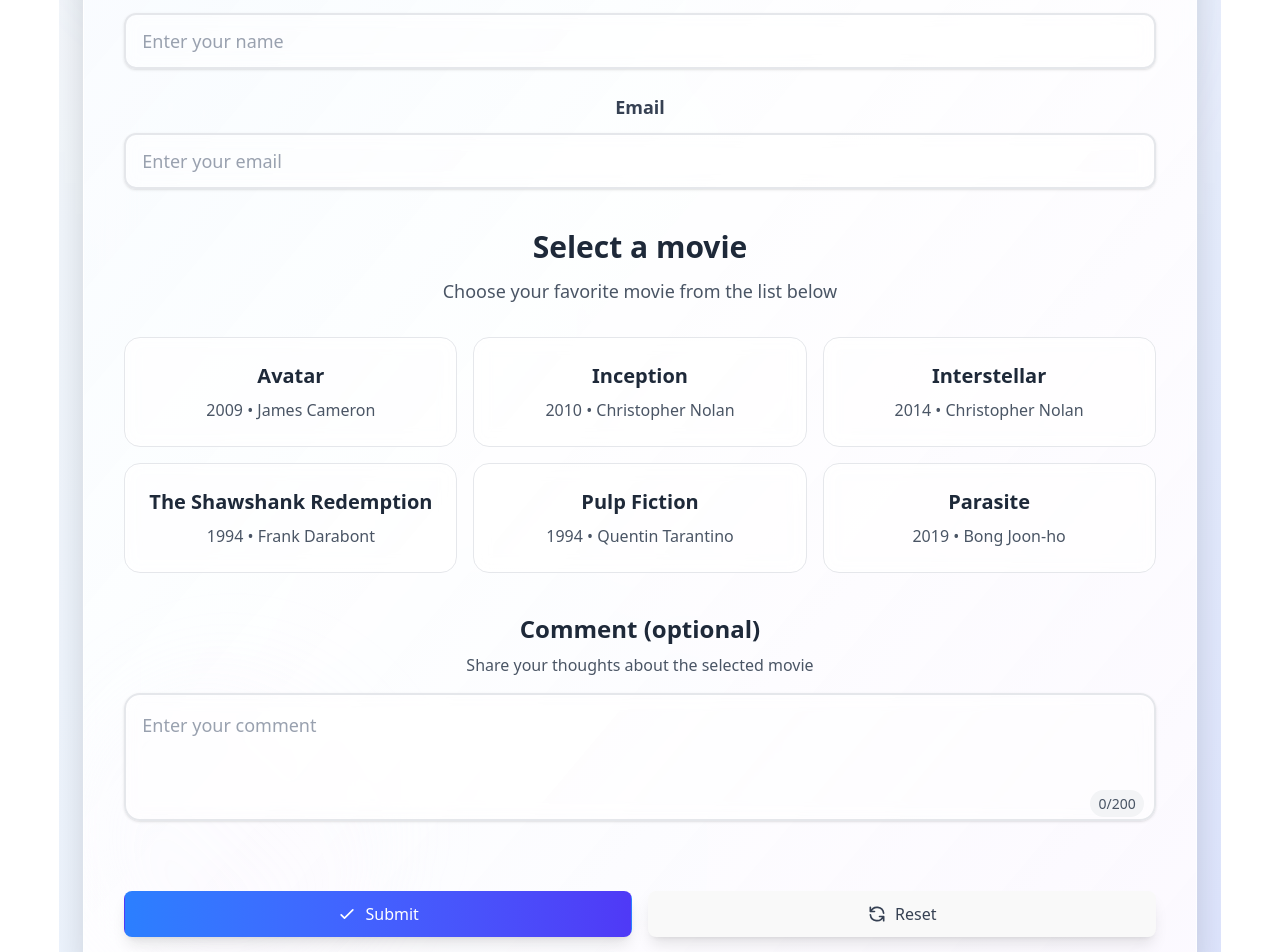
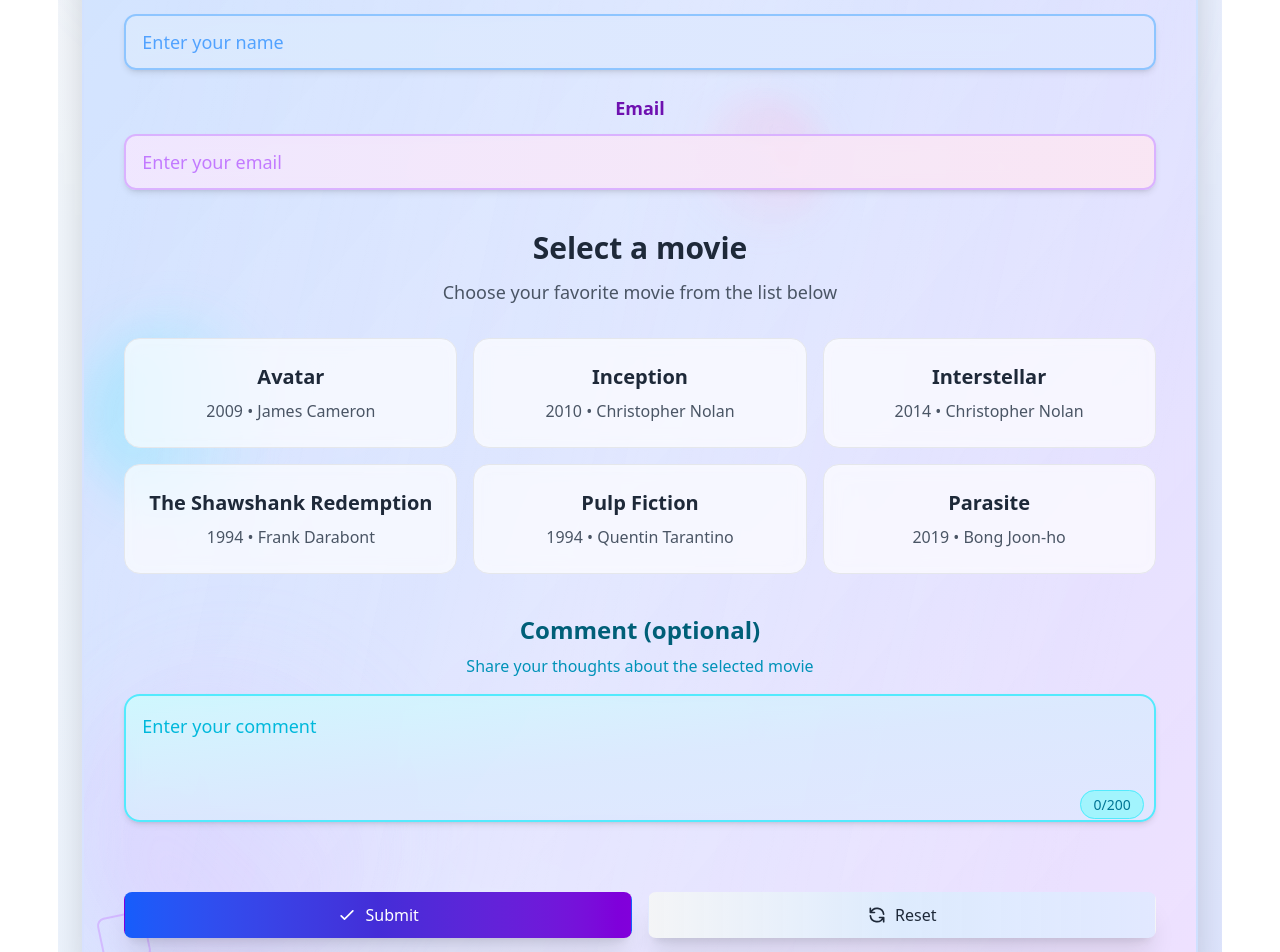
Before and after one commit to leoshingkung1122/Movie-Researching, a React (Vite) app: page / in a window 1280 px wide. Shown: the part 400-1352 px from the top of the page. Built offline with nearby package versions, Linux system fonts and the light colour scheme.

Commit message:
feat: enhance styling and visual elements across form components for improved user engagement

```diff
--- a/src/components/FormContainer.jsx
+++ b/src/components/FormContainer.jsx
@@ -1,10 +1,21 @@
 function FormContainer({ children }) {
   return (
-    <div className="bg-white/90 backdrop-blur-xl rounded-3xl shadow-2xl p-10 border border-white/30 relative overflow-hidden">
-      {/* Form background pattern */}
-      <div className="absolute inset-0 bg-gradient-to-br from-blue-50/50 via-transparent to-purple-50/50"></div>
-      <div className="absolute top-0 right-0 w-64 h-64 bg-gradient-to-br from-blue-100/20 to-transparent rounded-full blur-2xl"></div>
-      <div className="absolute bottom-0 left-0 w-80 h-80 bg-gradient-to-tr from-purple-100/20 to-transparent rounded-full blur-2xl"></div>
+    <div className="bg-gradient-to-br from-blue-100/95 via-indigo-100/90 to-purple-100/95 backdrop-blur-xl rounded-3xl shadow-2xl p-10 border-2 border-blue-200/50 relative overflow-hidden">
+      {/* Enhanced Form background pattern */}
+      <div className="absolute inset-0 bg-gradient-to-br from-blue-200/40 via-indigo-200/30 to-purple-200/40"></div>
+
+      {/* Multiple gradient circles for depth */}
+      <div className="absolute top-0 right-0 w-64 h-64 bg-gradient-to-br from-blue-300/40 to-transparent rounded-full blur-2xl"></div>
+      <div className="absolute bottom-0 left-0 w-80 h-80 bg-gradient-to-tr from-purple-300/40 to-transparent rounded-full blur-2xl"></div>
+      <div className="absolute top-1/2 left-0 w-48 h-48 bg-gradient-to-r from-cyan-300/35 to-transparent rounded-full blur-xl"></div>
+      <div className="absolute top-1/3 right-1/3 w-32 h-32 bg-gradient-to-bl from-pink-300/35 to-transparent rounded-full blur-lg"></div>
+
+      {/* Subtle geometric patterns */}
+      <div className="absolute top-4 right-4 w-16 h-16 border-2 border-blue-400/40 rounded-lg rotate-12"></div>
+      <div className="absolute bottom-4 left-4 w-12 h-12 border-2 border-purple-400/40 rounded-lg -rotate-12"></div>
+
+      {/* Animated shimmer effect */}
+      <div className="absolute inset-0 bg-gradient-to-r from-transparent via-white/20 to-transparent transform -skew-x-12 animate-pulse"></div>
 
       {/* Content */}
       <div className="relative z-10">
--- a/src/components/FormInput.jsx
+++ b/src/components/FormInput.jsx
@@ -5,7 +5,7 @@
         <div className="space-y-6">
             {/* Name Input */}
             <div className="group">
-                <label htmlFor="name" className="block text-lg font-semibold text-gray-700 mb-3 group-focus-within:text-blue-600 transition-colors duration-200">
+                <label htmlFor="name" className="block text-lg font-semibold text-blue-800 mb-3 group-focus-within:text-blue-600 transition-colors duration-200">
                     Name
                 </label>
                 <div className="relative">
@@ -14,17 +14,18 @@
                         id="name"
                         name="name"
                         placeholder="Enter your name"
-                        className="w-full px-4 py-3 text-lg border-2 border-gray-200 rounded-xl bg-white/50 backdrop-blur-sm
-                                 hover:border-blue-300 focus:border-blue-500 focus:ring-4 focus:ring-blue-100
-                                 focus:outline-none transition-all duration-300 shadow-sm hover:shadow-md
-                                 placeholder-gray-400"
+                        className="w-full px-4 py-3 text-lg border-2 border-blue-300 rounded-xl
+                                 bg-gradient-to-r from-blue-100/90 to-indigo-100/90 backdrop-blur-sm
+                                 hover:border-blue-400 focus:border-blue-600 focus:ring-4 focus:ring-blue-200
+                                 focus:outline-none transition-all duration-300 shadow-md hover:shadow-lg
+                                 placeholder-blue-400 text-blue-900 font-medium"
                         value={name}
                         onChange={(e) => setName(e.target.value)}
                     />
-                    <div className="absolute inset-0 rounded-xl bg-gradient-to-r from-blue-500/0 to-indigo-500/0 group-hover:from-blue-500/5 group-hover:to-indigo-500/5 transition-all duration-300 pointer-events-none"></div>
+                    <div className="absolute inset-0 rounded-xl bg-gradient-to-r from-blue-500/0 to-indigo-500/0 group-hover:from-blue-500/10 group-hover:to-indigo-500/10 transition-all duration-300 pointer-events-none"></div>
                 </div>
                 {errors.name && (
-                    <p className="mt-2 text-red-500 text-sm flex items-center gap-2">
+                    <p className="mt-2 text-red-600 text-sm flex items-center gap-2 font-medium">
                         <svg className="w-4 h-4" fill="currentColor" viewBox="0 0 20 20">
                             <path fillRule="evenodd" d="M18 10a8 8 0 11-16 0 8 8 0 0116 0zm-7 4a1 1 0 11-2 0 1 1 0 012 0zm-1-9a1 1 0 00-1 1v4a1 1 0 102 0V6a1 1 0 00-1-1z" clipRule="evenodd" />
                         </svg>
@@ -35,7 +36,7 @@
 
             {/* Email Input */}
             <div className="group">
-                <label htmlFor="email" className="block text-lg font-semibold text-gray-700 mb-3 group-focus-within:text-blue-600 transition-colors duration-200">
+                <label htmlFor="email" className="block text-lg font-semibold text-purple-800 mb-3 group-focus-within:text-purple-600 transition-colors duration-200">
                     Email
                 </label>
                 <div className="relative">
@@ -44,17 +45,18 @@
                         id="email"
                         name="email"
                         placeholder="Enter your email"
-                        className="w-full px-4 py-3 text-lg border-2 border-gray-200 rounded-xl bg-white/50 backdrop-blur-sm
-                                 hover:border-blue-300 focus:border-blue-500 focus:ring-4 focus:ring-blue-100
-                                 focus:outline-none transition-all duration-300 shadow-sm hover:shadow-md
-                                 placeholder-gray-400"
+                        className="w-full px-4 py-3 text-lg border-2 border-purple-300 rounded-xl
+                                 bg-gradient-to-r from-purple-100/90 to-pink-100/90 backdrop-blur-sm
+                                 hover:border-purple-400 focus:border-purple-600 focus:ring-4 focus:ring-purple-200
+                                 focus:outline-none transition-all duration-300 shadow-md hover:shadow-lg
+                                 placeholder-purple-400 text-purple-900 font-medium"
                         value={email}
                         onChange={(e) => setEmail(e.target.value)}
                     />
-                    <div className="absolute inset-0 rounded-xl bg-gradient-to-r from-purple-500/0 to-pink-500/0 group-hover:from-purple-500/5 group-hover:to-pink-500/5 transition-all duration-300 pointer-events-none"></div>
+                    <div className="absolute inset-0 rounded-xl bg-gradient-to-r from-purple-500/0 to-pink-500/0 group-hover:from-purple-500/10 group-hover:to-pink-500/10 transition-all duration-300 pointer-events-none"></div>
                 </div>
                 {errors.email && (
-                    <p className="mt-2 text-red-500 text-sm flex items-center gap-2">
+                    <p className="mt-2 text-red-600 text-sm flex items-center gap-2 font-medium">
                         <svg className="w-4 h-4" fill="currentColor" viewBox="0 0 20 20">
                             <path fillRule="evenodd" d="M18 10a8 8 0 11-16 0 8 8 0 0116 0zm-7 4a1 1 0 11-2 0 1 1 0 012 0zm-1-9a1 1 0 00-1 1v4a1 1 0 102 0V6a1 1 0 00-1-1z" clipRule="evenodd" />
                         </svg>
--- a/src/components/comment.jsx
+++ b/src/components/comment.jsx
@@ -7,8 +7,8 @@
     return (
         <div className="space-y-4">
             <div className="text-center">
-                <h3 className="text-2xl font-bold text-gray-800 mb-2">Comment (optional)</h3>
-                <p className="text-gray-600">Share your thoughts about the selected movie</p>
+                <h3 className="text-2xl font-bold text-cyan-800 mb-2">Comment (optional)</h3>
+                <p className="text-cyan-600 font-medium">Share your thoughts about the selected movie</p>
             </div>
 
             <div className="group relative">
@@ -16,26 +16,26 @@
                     value={text}
                     onChange={(e) => setText(e.target.value)}
                     maxLength={maxLength}
-                    className="w-full min-h-32 max-h-56 p-4 rounded-2xl border-2 border-gray-200
-                             bg-white/50 backdrop-blur-sm overflow-y-auto resize-none
-                             text-lg placeholder-gray-400
-                             hover:border-blue-300 focus:border-blue-500 focus:ring-4 focus:ring-blue-100
+                    className="w-full min-h-32 max-h-56 p-4 rounded-2xl border-2 border-cyan-300
+                             bg-gradient-to-br from-cyan-100/90 via-blue-100/90 to-indigo-100/90 backdrop-blur-sm
+                             overflow-y-auto resize-none text-lg placeholder-cyan-500 text-cyan-900 font-medium
+                             hover:border-cyan-400 focus:border-cyan-600 focus:ring-4 focus:ring-cyan-200
                              focus:outline-none transition-all duration-300
-                             shadow-sm hover:shadow-md focus:shadow-lg"
+                             shadow-md hover:shadow-lg focus:shadow-xl"
                     placeholder="Enter your comment"
                 />
 
                 {/* Hover effect overlay */}
-                <div className="absolute inset-0 rounded-2xl bg-gradient-to-r from-purple-500/0 to-pink-500/0 group-hover:from-purple-500/5 group-hover:to-pink-500/5 transition-all duration-300 pointer-events-none"></div>
+                <div className="absolute inset-0 rounded-2xl bg-gradient-to-r from-cyan-500/0 to-blue-500/0 group-hover:from-cyan-500/10 group-hover:to-blue-500/10 transition-all duration-300 pointer-events-none"></div>
 
                 {/* Character counter */}
                 <div className="absolute bottom-3 right-3">
-                    <span className={`text-sm px-2 py-1 rounded-full ${
+                    <span className={`text-sm px-3 py-1 rounded-full font-medium ${
                         text.length > maxLength * 0.8
                             ? text.length >= maxLength
-                                ? 'bg-red-100 text-red-600'
-                                : 'bg-yellow-100 text-yellow-600'
-                            : 'bg-gray-100 text-gray-600'
+                                ? 'bg-red-200 text-red-700 border border-red-300'
+                                : 'bg-yellow-200 text-yellow-700 border border-yellow-300'
+                            : 'bg-cyan-200 text-cyan-700 border border-cyan-300'
                     } transition-colors duration-200`}>
                         {text.length}/{maxLength}
                     </span>
--- a/src/components/submitAndResetButton.jsx
+++ b/src/components/submitAndResetButton.jsx
@@ -6,14 +6,14 @@
         {/* Submit Button */}
         <button
           className="flex-1 px-8 py-4 rounded-2xl
-                     bg-gradient-to-r from-blue-500 to-indigo-600
-                     text-white font-semibold text-lg shadow-lg
-                     hover:from-blue-600 hover:to-indigo-700
-                     hover:shadow-xl hover:scale-[1.02]
-                     focus:outline-none focus:ring-4 focus:ring-blue-300/50
+                     bg-gradient-to-r from-blue-600 via-indigo-700 to-purple-700
+                     text-white font-bold text-lg shadow-xl
+                     hover:from-blue-700 hover:via-indigo-800 hover:to-purple-800
+                     hover:shadow-2xl hover:scale-[1.02]
+                     focus:outline-none focus:ring-4 focus:ring-blue-300/70
                      active:scale-98
                      transition-all duration-300 ease-out
-                     transform"
+                     transform border-2 border-blue-500/30"
           type="submit"
         >
           <span className="flex items-center justify-center gap-2">
@@ -27,10 +27,11 @@
         {/* Reset Button */}
         <button
           className="flex-1 px-8 py-4 rounded-2xl
-                     bg-white/80 backdrop-blur-sm border-2 border-gray-200
-                     text-gray-700 font-semibold text-lg shadow-lg
-                     hover:bg-white hover:border-gray-300 hover:shadow-xl hover:scale-[1.02]
-                     focus:outline-none focus:ring-4 focus:ring-gray-300/50
+                     bg-gradient-to-r from-gray-100/95 via-blue-100/90 to-indigo-100/95 backdrop-blur-sm
+                     border-2 border-gray-300/80 text-gray-800 font-bold text-lg shadow-xl
+                     hover:from-gray-200 hover:via-blue-200 hover:to-indigo-200 hover:border-gray-400
+                     hover:shadow-2xl hover:scale-[1.02]
+                     focus:outline-none focus:ring-4 focus:ring-gray-300/70
                      active:scale-98
                      transition-all duration-300 ease-out
                      transform"
```
